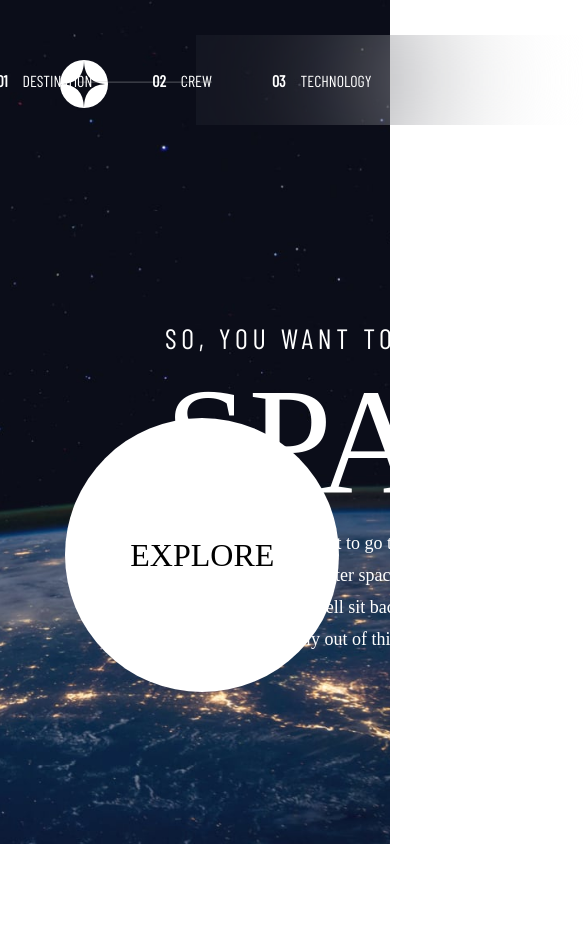
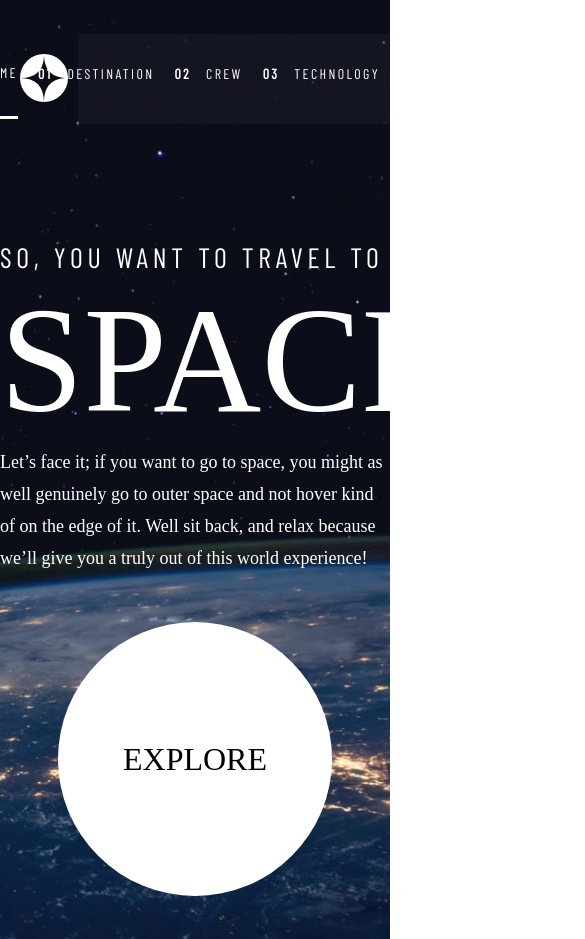
Before and after one commit to wrongbyte/space-site, a React (Create React App) app: page / in a window 390 px wide. Shown: the top 939 px of the page, 585 px wide, since content can reach past the window. Before the commit the page ends 844 px from the top, so only its background shows below. Built offline with nearby package versions, Linux system fonts and the light colour scheme.

Commit message:
tablet view initial layout

```diff
--- a/src/components/navbar.css
+++ b/src/components/navbar.css
@@ -10,10 +10,17 @@ a {
   }
 
 .navbar-div {
-    font-family: 'Barlow Condensed', sans-serif;
+    font-family: Barlow Condensed;
+    font-style: normal;
+    font-weight: normal;
+    font-size: 14px;
+    line-height: 17px;
+    letter-spacing: 2.3625px;
+
     position: fixed;
     margin-top: 40px;
-    margin-left: 40px;
+    right: 0px;
+    width: 85vw;
     width: 100%;
     height: 80px;
 }
@@ -37,12 +44,11 @@ a {
     margin-left: 20px;
 }
 .navbar-background {
+    z-index: -1;
     position: absolute;
-    margin-right: -30px;
-    padding:0px;
     left: 40vw;
     top: -5px;
-    width: 830px;
+    width: 60vw;
     height: 90px;
     background: rgba(255, 255, 255, 0.04);
     -webkit-backdrop-filter: blur(30px);
@@ -67,7 +73,7 @@ a {
 .pages-wrapper {
     position: absolute;
     top: -5px;
-    right: 15vw;
+    right: 10vw;
     display: flex;
     gap: 60px;
     justify-content: flex-end;
@@ -77,5 +83,45 @@ a {
 }
 
 /* Tablet view */
+@media(max-width:1110px) {
+    .line > hr {
+        display: none;
+    }
+    .pages-wrapper {
+        position: absolute;
+        top: -5px;
+        display: flex;
+        right: 10px;
+        gap: 20px;
+        justify-content: flex-end;
+        align-items: center;
+        height: 90px;
+        color: white;
+    }
+}
+
+@media(max-width:800px) {
+    .navbar-div {
+        margin-top: -11vh;
+        padding: 0px;
+        position: relative;
+        top: 15vh;
+    }
+
+    .navbar-background {
+        top: 0vh;
+        z-index: 0;
+    }
+}
+
+@media(max-width:720px) {
+    .navbar-background {
+        left: 20vw;
+        width: 80vw;
+    }
+}
 
 /* Phone view */
+@media(max-width: 380px) {
+
+}
--- a/src/pages/Home.tsx
+++ b/src/pages/Home.tsx
@@ -1,3 +1,4 @@
+import { Link } from 'react-router-dom';
 import './home.css';
 export default function Home() {
     return (
@@ -8,7 +9,7 @@ export default function Home() {
                     <p className='space-paragraph'>Let’s face it; if you want to go to space, you might as well genuinely go to outer space and not hover kind of on the edge of it. Well sit back, and relax because we’ll give you a truly out of this world experience!</p>
                 </div>
 
-                <div id='circle'><span className='explore'>EXPLORE</span></div>
+                <div id='circle'><span className='explore'><Link to='/destination'>EXPLORE</Link></span></div>
         </main>
     )
 }
--- a/src/pages/home.css
+++ b/src/pages/home.css
@@ -65,12 +65,28 @@
 }
 
 /* Tablet view */
-@media(max-width:1000px) {
+@media(max-width:1020px) {
     .homepage{
+        height: 100%;
+        display: flex;
+        align-items: center;
+        gap: 30vh;
+        flex-direction: column;
         background: var(--tablet-index-image) no-repeat;
         background-position:center ;
         background-size: cover;
     }
+
+    .info {
+        padding-top: 30vh;
+        position: static;
+    }
+
+    #circle {
+        position: static;
+        margin-bottom: 5vh;
+    }
 }
 
+
 /* Phone view */
```
